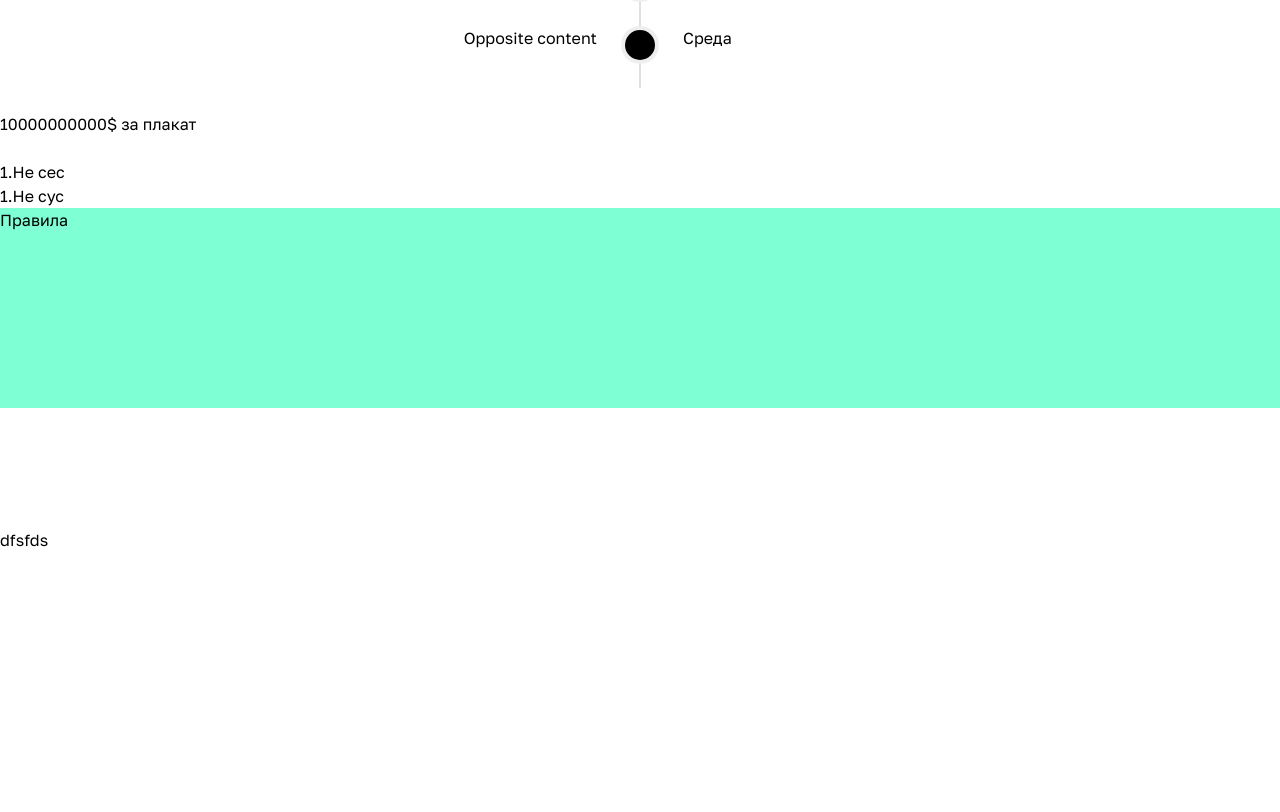
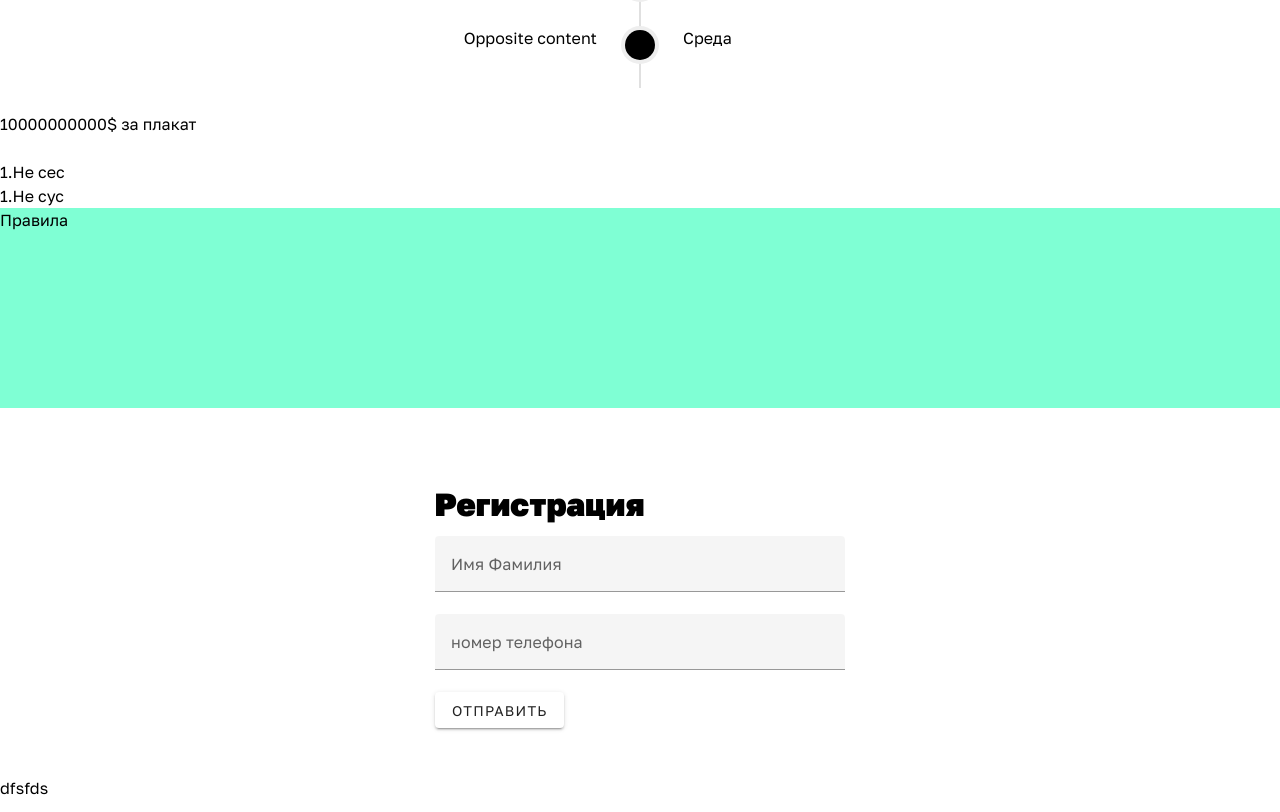
Before and after one commit to yegorweb/plpo-hackaton, a Vue app: page / in a window 1280 px wide. Shown: the part 1232-2044 px from the top of the page. Before the commit the page ends 1796 px from the top, so only its background shows below. Built offline with nearby package versions, Linux system fonts and the light colour scheme.

Commit message:
reg form

```diff
--- a/src/components/Reg.vue
+++ b/src/components/Reg.vue
@@ -2,8 +2,14 @@
 
 </script>
 <template>
-    <v-row>
-        <v-col>
+    <v-row class="d-flex justify-center">
+        <v-col cols ='4'>
+            <h1>Регистрация</h1>
+            <v-form class="mt-2">
+                <v-text-field name="name" label="Имя Фамилия"></v-text-field>
+                <v-text-field name="phone" label="номер телефона"></v-text-field>
+                <v-btn type="submit" class="btn btn-lg btn-dark btn-block">отправить</v-btn>
+            </v-form>
         </v-col>
     </v-row>
 </template>
```
